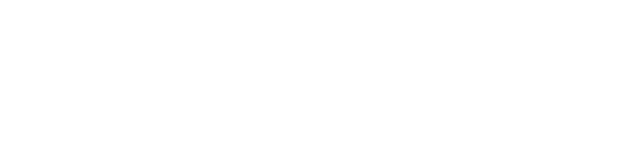
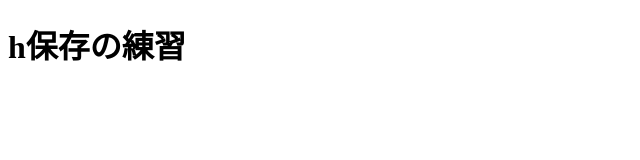
Before and after one commit to yasukoko1203/gs_git_11_15, a plain HTML site: page index.html in a window 1280 px wide. Shown: the whole page, without its empty margins (0-640 px from the left). Drawn offline with Linux system fonts and the light colour scheme.

Commit message:
追加のhtml

```diff
--- a/index.html
+++ b/index.html
@@ -6,6 +6,6 @@
     <title>Document</title>
 </head>
 <body>
-
+    <h1>h保存の練習</h1>
 </body>
 </html>
```
Also changed, not shown: index2.html (added).
